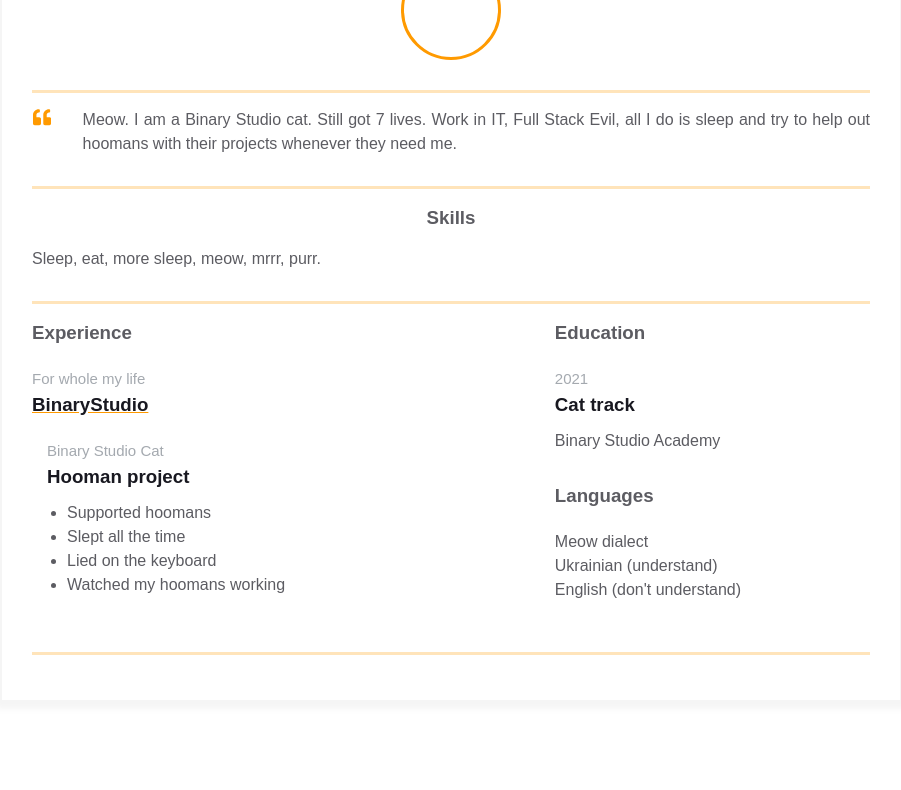
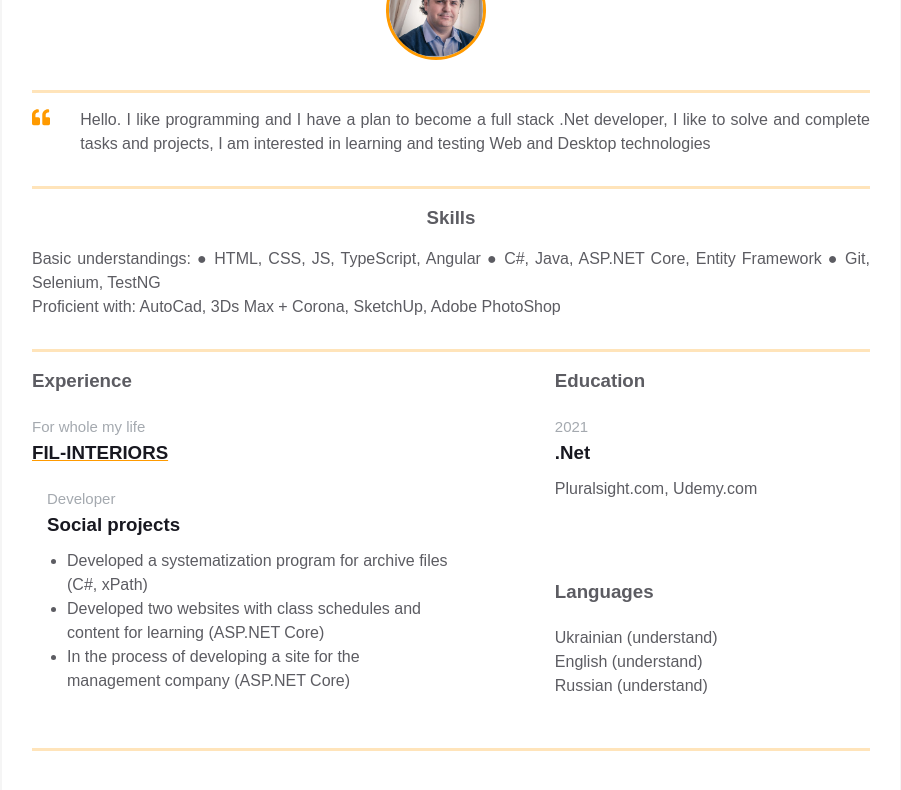
Before and after one commit to FiLoffs/homepage, a plain HTML site: page index.html in a window 1280 px wide. Shown: the part 242-1032 px from the top of the page, without its empty margins (189-1090 px from the left). Before the commit the page ends 993 px from the top, so only its background shows below. Drawn offline with Linux system fonts and the light colour scheme.

Commit message:
Update resume with personal information

```diff
--- a/index.html
+++ b/index.html
@@ -1,8 +1,8 @@
 <!DOCTYPE html>
-<html>
+<html lang="en">
     <head>
-        <meta charset="UTF-8" />
-        <meta name="viewport" content="width=device-width, initial-scale=1" />
+        <meta charset="UTF-8">
+        <meta name="viewport" content="width=device-width, initial-scale=1">
         <title>Résumé</title>
         <link rel="stylesheet" href="styles.css">
     </head>
@@ -11,8 +11,8 @@
             <div class="resume">
                 <div class="container">
                     <div class="resume__block">
-                        <h1 class="contact-info__header">Bulka</h1>
-                        <h3 class="contact-info__sub-header">Senior Hooman Manager</h3>
+                        <h1 class="contact-info__header">Serghei Filimonov</h1>
+                        <h3 class="contact-info__sub-header">Trainee</h3>
 
                         <div class="contact_info_container fh">
 
@@ -25,18 +25,18 @@
                                             </path>
                                         </svg>
                                     </div>
-                                    <span>Lviv, Ukraine</span>
+                                    <span>Odessa, Ukraine</span>
                                 </a>
 
 
                             </div>
 
                             <div class="contact-info__block contact-info__block--center">
-                                <img class="contact-info__avatar" src="assets/avatar_Bulka.jpg" alt="Avatar">
+                                <img class="contact-info__avatar" src="assets/S.FiL_01.jpg" alt="Avatar">
                             </div>
 
                             <div class="contact-info__block">
-                                <a href="https://ua.linkedin.com/company/binary-studio_241166" rel="author" class="contact-info__item">
+                                <a href="https://www.linkedin.com/in/serghei-filimonov-6a2963120" rel="author" class="contact-info__item">
                                     <div class="contact-info__item-icon-wrapper">
                                         <svg class="contact-info__item-icon" xmlns="http://www.w3.org/2000/svg" viewBox="0 0 448 512">
                                             <path
@@ -44,7 +44,7 @@
                                             </path>
                                         </svg>
                                     </div>
-                                    <span>binary-studio</span>
+                                    <span>Full-Stack Developer</span>
                                 </a>
 
                             </div>
@@ -63,10 +63,10 @@
                                     </path>
                                 </svg>
                             </div>
-                            <p class="intro_text">Meow.
-                                I am a Binary Studio cat. Still got 7 lives. Work in IT, Full Stack Evil,
-                                all I do is sleep and try to help out hoomans with their projects whenever
-                                they need me.
+                            <p class="intro_text">Hello.
+                                I like programming and I have a plan to become a full stack .Net developer,
+                                I like to solve and complete tasks and projects,
+                                I am interested in learning and testing Web and Desktop technologies
                             </p>
                         </div>
                     </div>
@@ -76,7 +76,12 @@
                     <div class="resume__block">
                         <div class="skills">
                             <h3 class="skills__header">Skills</h3>
-                            <p class="skills__text">Sleep, eat, more sleep, meow, mrrr, purr. </p>
+                            <p class="skills__text">Basic understandings:
+                                ●	HTML, CSS, JS, TypeScript, Angular
+                                ●	C#, Java, ASP.NET Core, Entity Framework
+                                ●	Git, Selenium, TestNG <br>
+                                Proficient with: AutoCad, 3Ds Max + Corona, SketchUp, Adobe PhotoShop
+                            </p>
                         </div>
                     </div>
                 </div>
@@ -91,17 +96,16 @@
                                 <div class="experiences__company">
                                   <div class="experiences__company-header">
                                     <span class="experiences__company-header-durability">For whole my life</span>
-                                    <h3 class="experiences__company-header-name">BinaryStudio</h3>
+                                    <h3 class="experiences__company-header-name">FIL-INTERIORS</h3>
                                   </div>
 
                                   <div class="experiences__company-project">
-                                    <span class="experiences__company-project-role">Binary Studio Cat</span>
-                                    <h3 class="experiences__company-project-name">Hooman project</h3>
+                                    <span class="experiences__company-project-role">Developer</span>
+                                    <h3 class="experiences__company-project-name">Social projects</h3>
                                     <ul class="experiences__company-project-responsibilities">
-                                      <li>Supported hoomans</li>
-                                      <li>Slept all the time</li>
-                                      <li>Lied on the keyboard</li>
-                                      <li>Watched my hoomans working</li>
+                                      <li>Developed a systematization program for archive files (C#, xPath)</li>
+                                      <li>Developed two websites with class schedules and content for learning (ASP.NET Core)</li>
+                                      <li>In the process of developing a site for the management company (ASP.NET Core)</li>
                                     </ul>
                                   </div>
                                 </div>
@@ -114,21 +118,21 @@
                                   <h3 class="additional-info__education-header">Education</h3>
                                   <div class="additional-info__education-university">
                                     <span class="additional-info__education-university-durability">2021</span>
-                                    <h3 class="additional-info__education-university-speciality">Cat track</h3>
-                                    <p class="additional-info__education-university-name">Binary Studio Academy</p>
+                                    <h3 class="additional-info__education-university-speciality">.Net</h3>
+                                    <p class="additional-info__education-university-name">Pluralsight.com, Udemy.com</p>
                                   </div>
                                 </div>
 
                                 <div class="additional-info__languages">
                                   <h3 class="additional-info__languages-header">Languages</h3>
                                   <p class="additional-info__languages-item">
-                                    Meow dialect
-                                  </p>
-                                  <p class="additional-info__languages-item">
                                     Ukrainian (understand)
                                   </p>
                                   <p class="additional-info__languages-item">
-                                    English (don't understand)
+                                    English (understand)
+                                  </p>
+                                  <p class="additional-info__languages-item">
+                                    Russian	(understand)
                                   </p>
                                 </div>
                               </div>
```
Also changed, not shown: assets/S.FiL_01.jpg (added).
